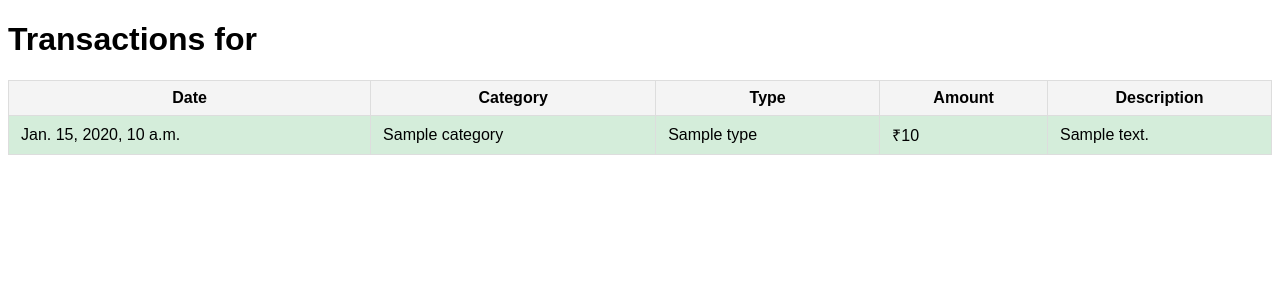
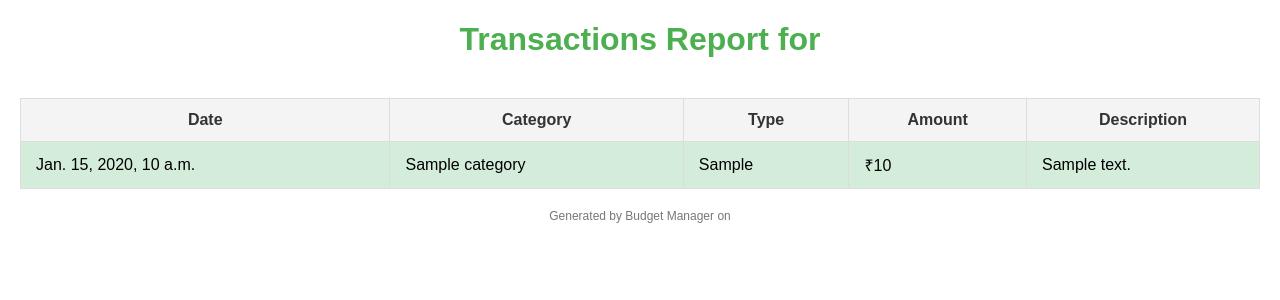
Before and after one commit to BhaveshKapre19/budget, a Django app: template templates/budget/export_pdf.html in a window 1280 px wide. Shown: the top 300 px of the page. Run offline with Django 3.2, Linux system fonts and the light colour scheme; the template is opened without the code that fills it: most values are stand-ins (such as "Sample title", 1, 10 or a date in 2020); some libraries are stand-ins or nearby versions.

Commit message:
code before the improvement

```diff
--- a/budget/views.py
+++ b/budget/views.py
@@ -6,7 +6,7 @@
 from django.shortcuts import redirect
 from django.views.generic import CreateView, ListView, UpdateView, DeleteView, TemplateView, View
 from .forms import UserRegisterForm, TransactionForm
-from .models import Transaction
+from .models import Transaction , Bank
 from django.contrib.auth import login as auth_login
 from django.db.models import Sum
 from django.utils import timezone
@@ -27,6 +27,7 @@
         # User Info
         context['username'] = user.username
         context['email'] = user.email
+        context['banks'] = Bank.objects.all()
 
         # Calculate total amount spent and earned in the last 30 days
         thirty_days_ago = timezone.now() - timedelta(days=30)
--- a/templates/budget/base.html
+++ b/templates/budget/base.html
@@ -11,10 +11,10 @@
     {% bootstrap_javascript %}
 </head>
 <body>
-    <nav class="navbar navbar-expand-lg navbar-dark bg-dark">
+    <nav class="navbar navbar-expand-lg navbar-dark bg-dark p-2">
         <a class="navbar-brand" href="{% url 'home' %}">Budget Manager</a>
         <div class="collapse navbar-collapse" id="navbarNav">
-            <ul class="navbar-nav ml-auto">
+            <ul class="navbar-nav ml-auto m-2">
                 {% if user.is_authenticated %}
                     <li class="nav-item">
                         <a class="nav-link" href="{% url 'transaction-list' %}">Transactions</a>
--- a/templates/budget/export_pdf.html
+++ b/templates/budget/export_pdf.html
@@ -2,18 +2,53 @@
 <!DOCTYPE html>
 <html>
 <head>
-    <title>Transactions</title>
+    <meta charset="UTF-8">
+    <title>Transactions Report</title>
     <style>
-        body { font-family: Arial, sans-serif; }
-        table { width: 100%; border-collapse: collapse; }
-        th, td { padding: 8px 12px; border: 1px solid #ddd; }
-        th { background-color: #f4f4f4; }
-        .expense { background-color: #f8d7da; }
-        .income { background-color: #d4edda; }
+        body {
+            font-family: Arial, sans-serif;
+            margin: 20px;
+        }
+        h1 {
+            text-align: center;
+            color: #4CAF50;
+            margin-bottom: 40px;
+        }
+        table {
+            width: 100%;
+            border-collapse: collapse;
+            margin-top: 20px;
+        }
+        th, td {
+            padding: 12px 15px;
+            border: 1px solid #ddd;
+        }
+        th {
+            background-color: #f4f4f4;
+            color: #333;
+        }
+        tr:nth-child(even) {
+            background-color: #f9f9f9;
+        }
+        tr:hover {
+            background-color: #f1f1f1;
+        }
+        .expense {
+            background-color: #f8d7da;
+        }
+        .income {
+            background-color: #d4edda;
+        }
+        .footer {
+            margin-top: 20px;
+            text-align: center;
+            font-size: 12px;
+            color: #777;
+        }
     </style>
 </head>
 <body>
-    <h1>Transactions for {{ user.username }}</h1>
+    <h1>Transactions Report for {{ user.username }}</h1>
     <table>
         <thead>
             <tr>
@@ -29,12 +64,15 @@
             <tr class="{% if transaction.type == 'expense' %}expense{% else %}income{% endif %}">
                 <td>{{ transaction.date }}</td>
                 <td>{{ transaction.category.name }}</td>
-                <td>{{ transaction.type }}</td>
+                <td>{{ transaction.get_type_display }}</td>
                 <td>₹{{ transaction.amount }}</td>
                 <td>{{ transaction.description }}</td>
             </tr>
             {% endfor %}
         </tbody>
     </table>
+    <div class="footer">
+        <p>Generated by Budget Manager on {{ user.username }}</p>
+    </div>
 </body>
 </html>
```
Also changed, not shown: budget/admin.py (+7 -1 lines), budget/db_seeder.py (deleted, +0 -28 lines), budget/management/commands/seed_categories.py (added, +27 -0 lines), budget/models.py (+53 -27 lines), templates/budget/home.html (+22 -2 lines), budget/management/__init__.py (added), budget/management/commands/__init__.py (added), budget/migrations/0006_statements.py (added), db.sqlite3.
